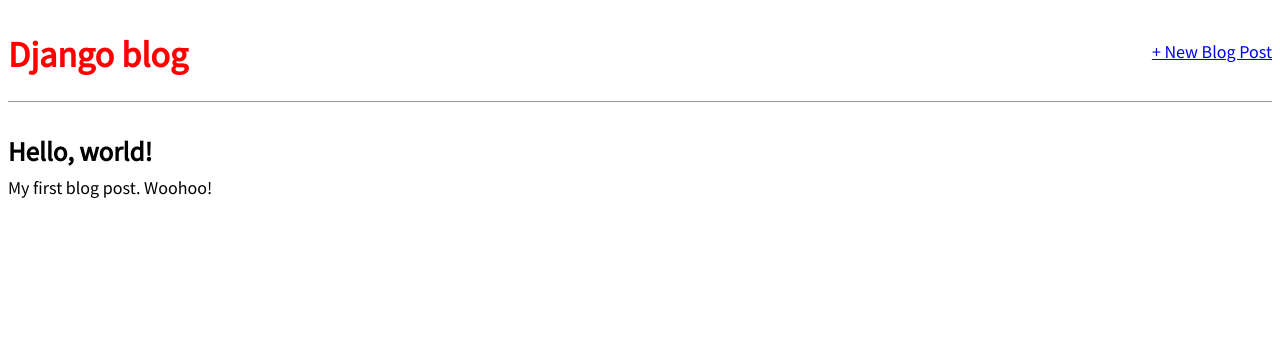
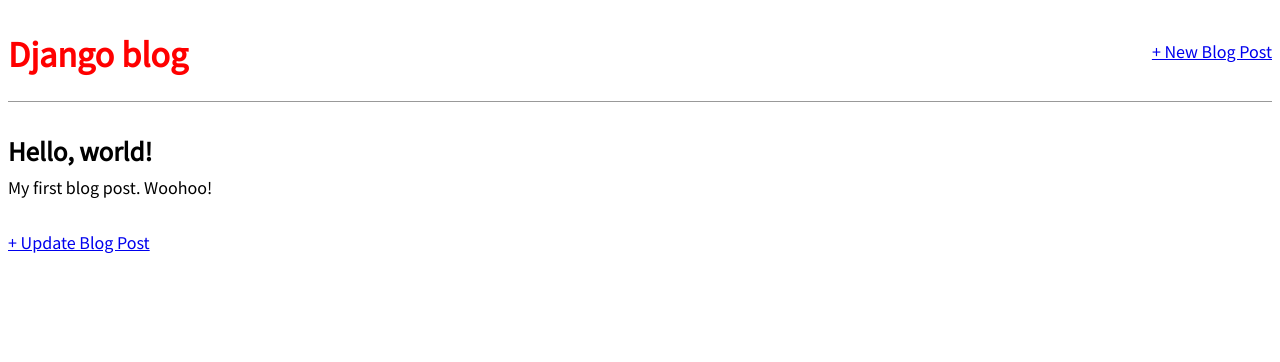
Before and after one commit to stephen-lakes/djangoblog, a Django app: template templates/post_detail.html in a window 1280 px wide. Shown: the top 362 px of the page. Run offline with Django 4.2, Linux system fonts and the light colour scheme; the template is opened without the code that fills it: values that come from a table or form of the project are taken from there, others are empty; data comes from the database, SQL or seed files in the repository; parts of the project's set-up code (start-up, migrations or seed data) failed here and were passed over.

Commit message:
added a link to update/edit post in template

```diff
--- a/templates/post_detail.html
+++ b/templates/post_detail.html
@@ -7,5 +7,6 @@
         <h2>{{ object.title }}</h2>
         <p>{{ object.body }}</p>
     </div>
+    <a href="{% url 'post_update' post.pk %}">+ Update Blog Post</a>
 
 {% endblock content %}
```
